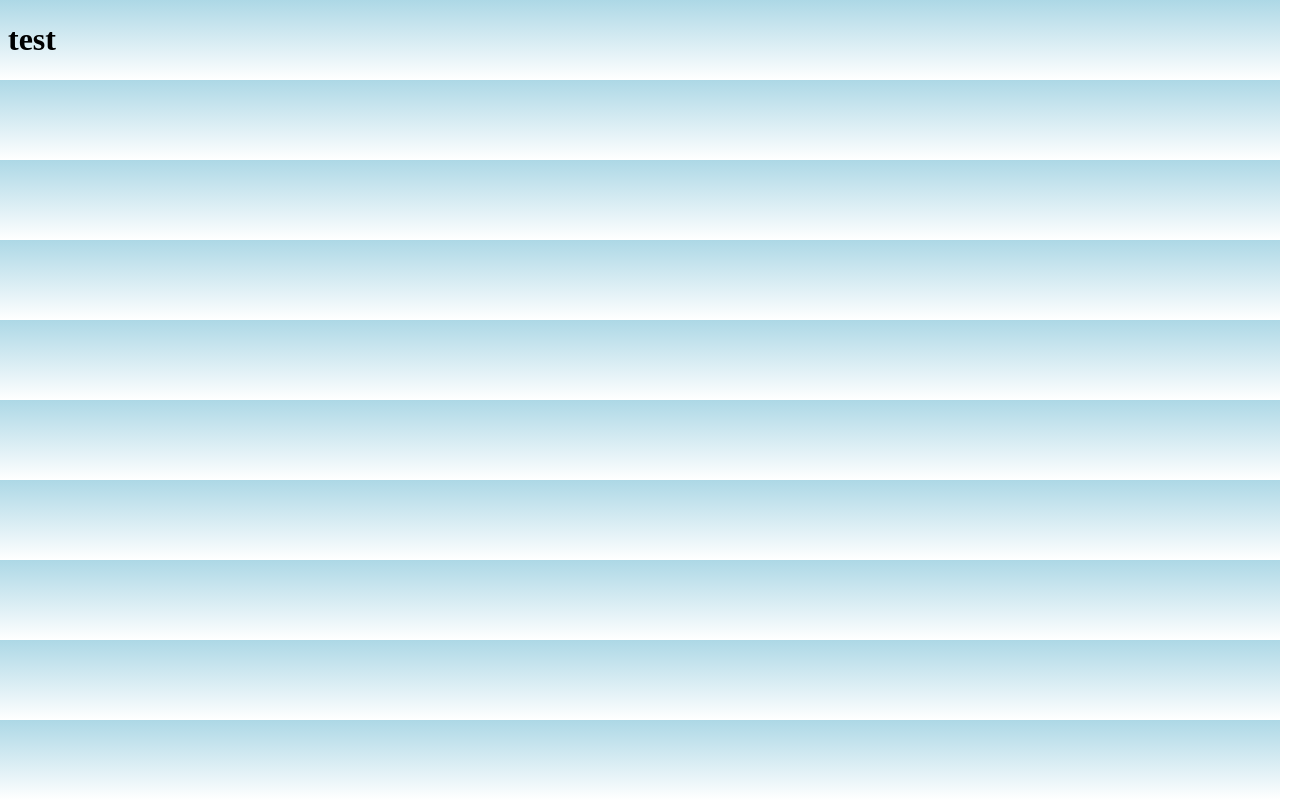
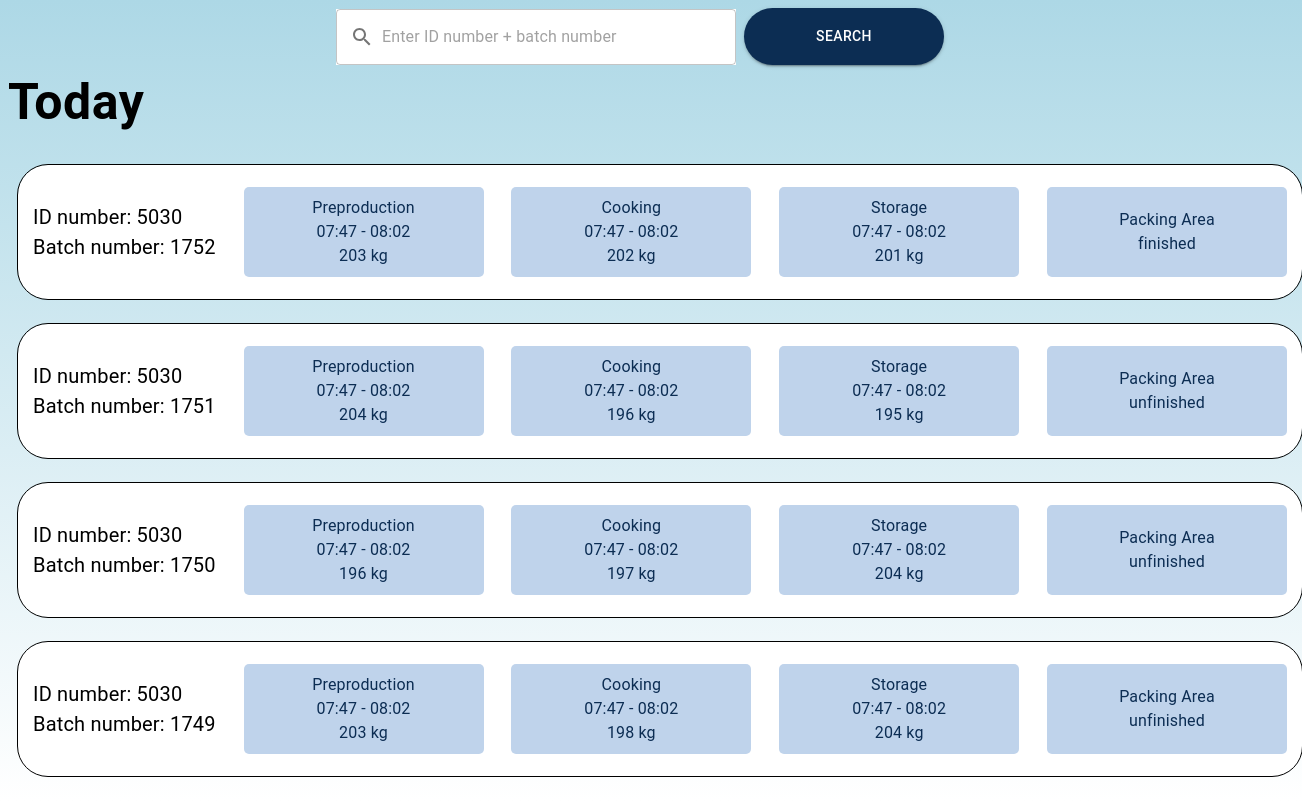
Before and after one commit to nguyenducminh2206/HK-Foods-Junction2024, a React (Vite) app in the folder food-production-management-app/: page /history in a window 1280 px wide. Shown: the whole page, 1302 px wide, since content can reach past the window. Built offline with nearby package versions, Linux system fonts and the light colour scheme.

Commit message:
feat: implemented product history view

```diff
--- a/food-production-management-app/src/layout/NavBar.jsx
+++ b/food-production-management-app/src/layout/NavBar.jsx
@@ -3,7 +3,7 @@ import AccountCircleIcon from "@mui/icons-material/AccountCircle"
 import { useState } from "react"
 
 const NavBar = () => {
-  const [visible, setVisible] = useState(false)
+  const [visible, setVisible] = useState(true)
   const handleLogout = () => {
     window.location.href = "/"
   }
--- a/food-production-management-app/src/pages/ProductHistory/ProductHistory.jsx
+++ b/food-production-management-app/src/pages/ProductHistory/ProductHistory.jsx
@@ -1,9 +1,16 @@
+import { Typography } from "@mui/material"
 import NavBar from "../../layout/NavBar"
+import SearchBar from "./SearchBar"
+import ProductPanes from "./ProductPanes"
 
 const ProductHistory = () => {
   return (
     <>
-      <NavBar />
+     <SearchBar />
+     <Typography sx={{ fontSize: 50, fontWeight: 'bold', marginBottom: 3 }}>Today</Typography>
+    {[...Array(4)].map((_, index) => (
+      <ProductPanes key={index} batchNumber={1752 - index} />
+    ))}
     </>
   )
 }
--- /dev/null
+++ b/food-production-management-app/src/pages/ProductHistory/ProductPanes.jsx
@@ -0,0 +1,68 @@
+import { Box, Typography } from "@mui/material"
+import StageInfoBox from "./StageInfoBox"
+
+const ProductPanes = ({ batchNumber }) => {
+  const generateRandomWeight = () => {
+    return Math.floor(Math.random() * 11) + 195;
+  };
+
+  const generateTimeStamps = () => {
+    const pad = (num) => (num < 10 ? '0' : '') + num;
+
+    const now = new Date();
+    const firstTime = `${pad(now.getHours())}:${pad(now.getMinutes())}`;
+
+    now.setMinutes(now.getMinutes() + 15);
+    const secondTime = `${pad(now.getHours())}:${pad(now.getMinutes())}`;
+
+    return [firstTime, secondTime];
+  };
+
+  const createTimeString = () => {
+    const timeStamps = generateTimeStamps()
+    return `${timeStamps[0]} - ${timeStamps[1]}`
+  }
+
+  const getStatus = () => {
+    const statuses = ["finished", "unfinished"];
+    return statuses[Math.floor(Math.random() * statuses.length)];
+  };
+
+  return (
+    <>
+      <Box
+        sx={{
+          display: "flex",
+          flexDirection: "row",
+          justifyContent: "space-between",
+          alignItems: "center",
+          height: 80,
+          width: "calc(100% - 10px)",
+          margin: "25px 10px",
+          background: "white",
+          borderRadius: "30px",
+          padding: "12px 0",
+          border: "15px solid transparent",
+          outline: "1px solid black", // Added thin black outline
+        }}
+      >
+        <Box sx={{ display: "flex", flexDirection: "column" }}>
+          <Typography sx={{ fontSize: 20 }}>ID number: 5030</Typography>
+          <Typography sx={{ fontSize: 20 }}>
+            Batch number: {batchNumber}
+          </Typography>
+        </Box>
+        <StageInfoBox
+          stage={"Preproduction"}
+          time={createTimeString()}
+          weight={`${generateRandomWeight()} kg`}
+        />
+        <StageInfoBox stage={"Cooking"} time={createTimeString()} weight={`${generateRandomWeight()} kg`}/>
+        <StageInfoBox stage={"Storage"} time={createTimeString()} weight={`${generateRandomWeight()} kg`}/>
+        <StageInfoBox stage={"Packing Area"} status={getStatus()}/>
+      </Box>
+    </>
+  )
+}
+
+export default ProductPanes
--- /dev/null
+++ b/food-production-management-app/src/pages/ProductHistory/SearchBar.jsx
@@ -0,0 +1,28 @@
+import React from "react"
+import { TextField, InputAdornment, Button } from "@mui/material"
+import SearchIcon from "@mui/icons-material/Search"
+
+const SearchBar = () => {
+  return (
+    <div style={{ display: 'flex', justifyContent: 'center', alignItems: 'center' }}>
+      <TextField
+        variant="outlined"
+        placeholder="Enter ID number + batch number"
+        InputProps={{
+          startAdornment: (
+            <InputAdornment position="start">
+              <SearchIcon />
+            </InputAdornment>
+          ),
+        }}
+        style={{ marginRight: '8px', width: 400, background: "white" }}
+      />
+
+      <Button variant="contained" color="primary" sx={{height: 57, width: 200, background: "#0C2D53", borderRadius: 30}}>
+        Search
+      </Button>
+    </div>
+  )
+}
+
+export default SearchBar
--- /dev/null
+++ b/food-production-management-app/src/pages/ProductHistory/StageInfoBox.jsx
@@ -0,0 +1,50 @@
+import { Box, Typography } from "@mui/material"
+
+const StageInfoBox = ({ stage, time, weight, status }) => {
+  if (stage === "Packing Area") {
+    return (
+      <>
+        <Box
+          sx={{
+            background: "#BFD3EB",
+            color: "#0C2D53",
+            height: 90,
+            width: 240,
+            borderRadius: "5px",
+            display: "flex",
+            flexDirection: "column",
+            justifyContent: "center",
+            alignItems: "center",
+          }}
+        >
+          <Typography>{stage}</Typography>
+          <Typography>{status}</Typography>
+        </Box>
+      </>
+    )
+  }
+
+  return (
+    <>
+      <Box
+        sx={{
+          background: "#BFD3EB",
+          color: "#0C2D53",
+          height: 90,
+          width: 240,
+          borderRadius: "5px",
+          display: "flex",
+          flexDirection: "column",
+          justifyContent: "center",
+          alignItems: "center",
+        }}
+      >
+        <Typography>{stage}</Typography>
+        <Typography>{time}</Typography>
+        <Typography>{weight}</Typography>
+      </Box>
+    </>
+  )
+}
+
+export default StageInfoBox
```
